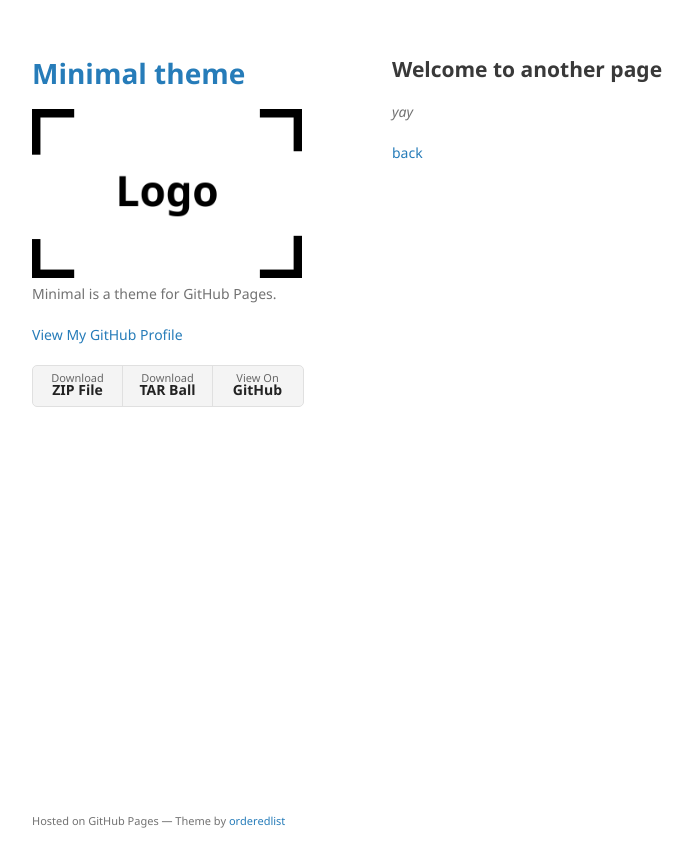
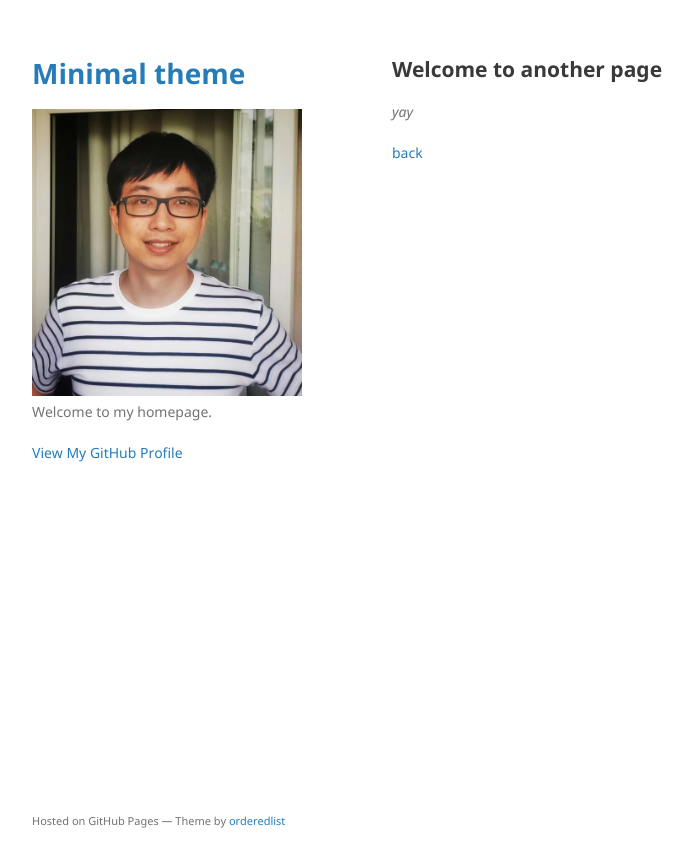
Before and after one commit to ShichenLuo/ShichenLuo.github.io, a Jekyll site: the page built from another-page.md, in a window 1280 px wide. Shown: the top 867 px of the page, without its empty margins (178-871 px from the left). Built offline with Jekyll 4.4.1, drawn with Linux system fonts in a browser that asks for light colours; our own code applies the rules of GitHub Pages for plain Markdown files.

Commit message:
Update _config.yml

```diff
--- a/_config.yml
+++ b/_config.yml
@@ -1,6 +1,6 @@
 title: Minimal theme
-logo: /assets/img/logo.png
-description: Minimal is a theme for GitHub Pages.
-show_downloads: true
+logo: /assets/img/profile.png
+description: Welcome to my homepage.
+show_downloads: false
 google_analytics:
-theme: jekyll-theme-minimal
+# theme: jekyll-theme-minimal
```
